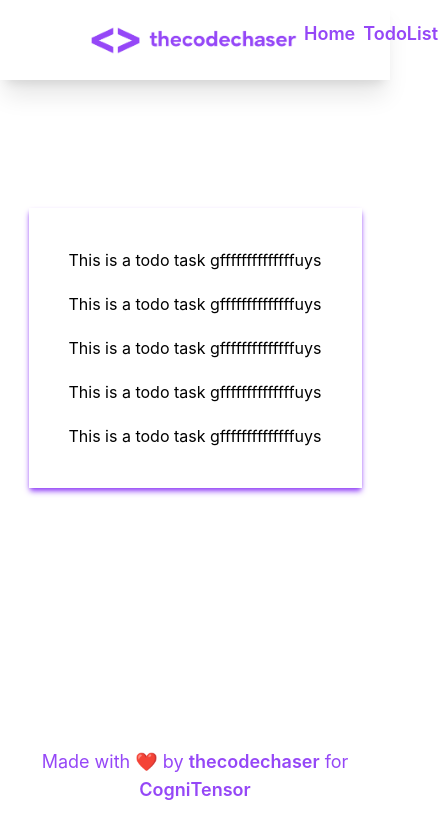
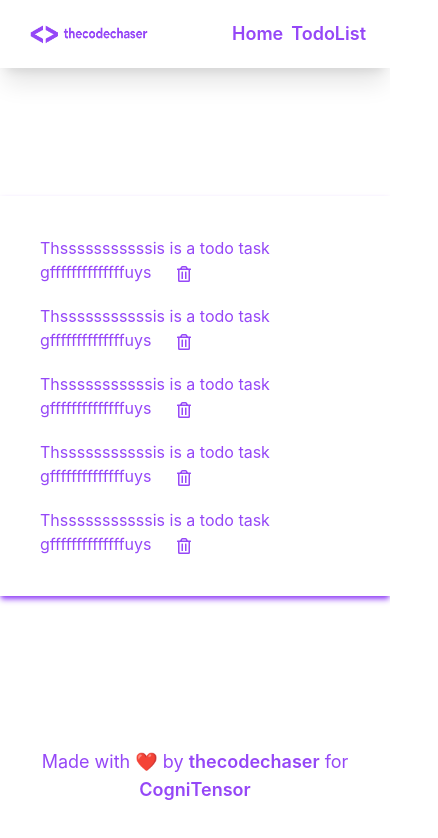
Before and after one commit to thecodechaser/todo-list-front-end, a React (Create React App) app: page /todolist in a window 390 px wide. Shown: the top 838 px of the page, 438 px wide, since content can reach past the window. Built offline with nearby package versions, Linux system fonts and the light colour scheme.

Commit message:
Add delete icon

```diff
--- a/package.json
+++ b/package.json
@@ -3,6 +3,7 @@
   "version": "0.1.0",
   "private": true,
   "dependencies": {
+    "@react-icons/all-files": "^4.1.0",
     "@testing-library/jest-dom": "^5.16.5",
     "@testing-library/react": "^13.4.0",
     "@testing-library/user-event": "^13.5.0",
@@ -10,6 +11,7 @@
     "prop-types": "^15.8.1",
     "react": "^18.2.0",
     "react-dom": "^18.2.0",
+    "react-icons": "^4.4.0",
     "react-redux": "^8.0.4",
     "react-router": "^6.4.1",
     "react-router-dom": "^6.4.1",
--- a/src/components/Header.jsx
+++ b/src/components/Header.jsx
@@ -8,8 +8,8 @@ const Header = () => {
   ];
 
   return (
-    <header className="flex justify-between px-20 py-5 shadow-xl w-full">
-      <img className="w-56" src={logo} />
+    <header className="flex justify-between px-6 md:px-20 py-5 shadow-xl w-full">
+      <img className="w-32 md:w-56" src={logo} />
       <nav>
         <ul className="flex gap-2">
           {menu.map((item) => (
--- a/src/components/TodoList/Todo.jsx
+++ b/src/components/TodoList/Todo.jsx
@@ -1,6 +1,9 @@
+import { FaRegTrashAlt } from "react-icons/fa";
+
 const Todo = () => {
   return (
-    <p>This is a todo task gffffffffffffffuys</p>
+    <p className="text-primaryColor">Thsssssssssssis is a todo task gffffffffffffffuys
+    < FaRegTrashAlt className="cursor-pointer inline ml-6 lg:ml-20"/></p>
   )
 };
 
```
Also changed, not shown: 1 other file (tests, documents, lock files or other folders).
